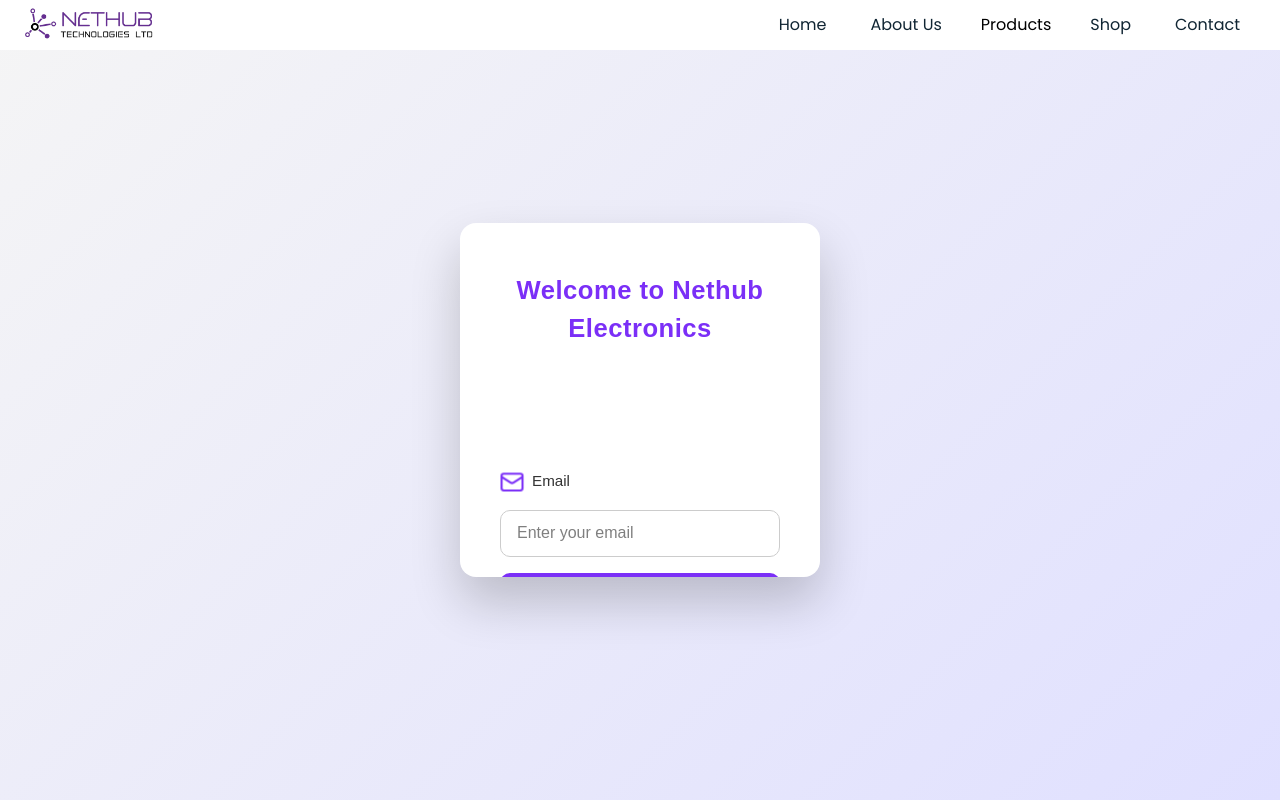
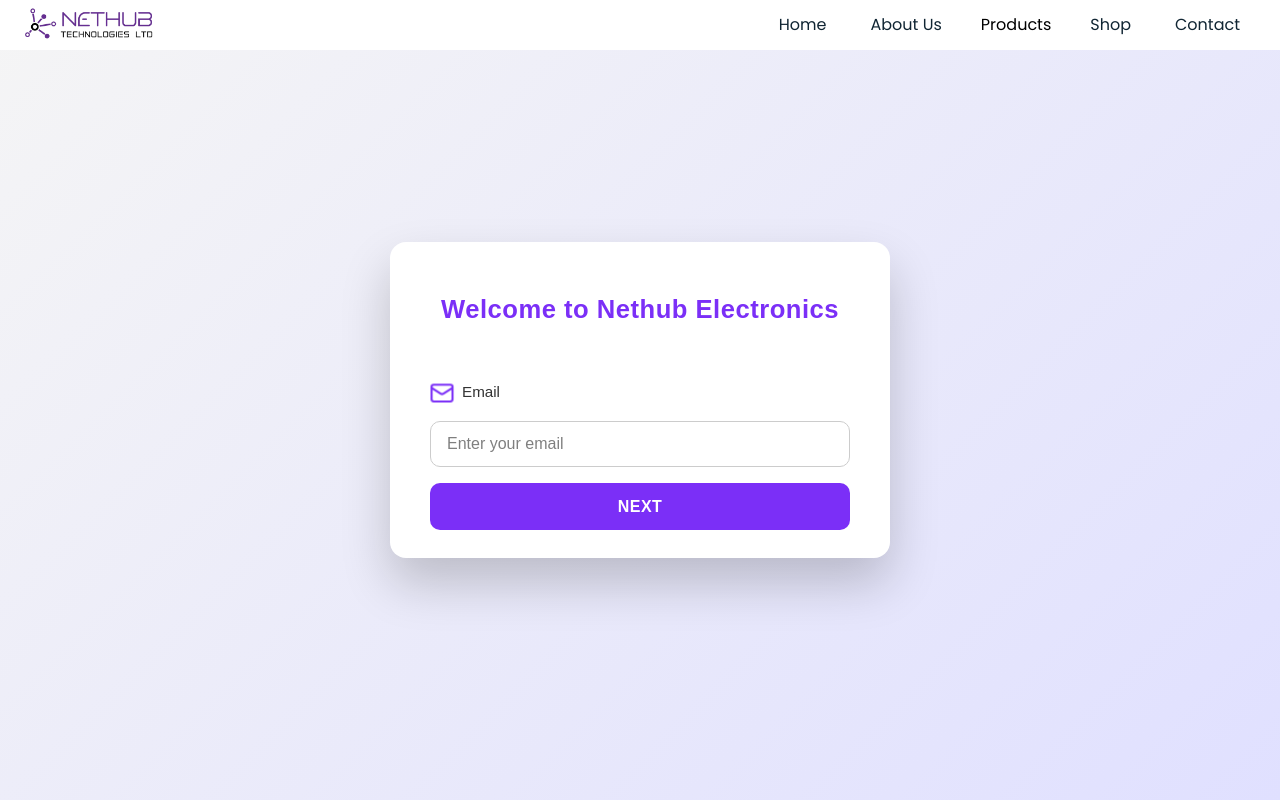
Before and after one commit to Emogy-reunion/nethub_frontend, a Next.js app: page /guest/login in a window 1280 px wide. Shown: the top 800 px of the page. Built offline with nearby package versions, Linux system fonts and the light colour scheme.

Commit message:
style: adjust the css

```diff
--- a/src/styles/login/TwoStepLogin.module.css
+++ b/src/styles/login/TwoStepLogin.module.css
@@ -15,7 +15,7 @@
   padding: 3rem 2.5rem;
   border-radius: 16px;
   box-shadow: 0 25px 50px rgba(0, 0, 0, 0.2);
-  width: 360px;
+  width: 500px;
   position: relative;
   overflow: hidden;
   transition: all 0.5s ease;
@@ -39,7 +39,7 @@
   gap: 1rem;
   position: absolute;
   width: 100%;
-  top: 90px;
+  top: 20px;
   left: 0;
   opacity: 0;
   transform: translateX(100%);
```
Also changed, not shown: 1 other file (tests, documents, lock files or other folders).
